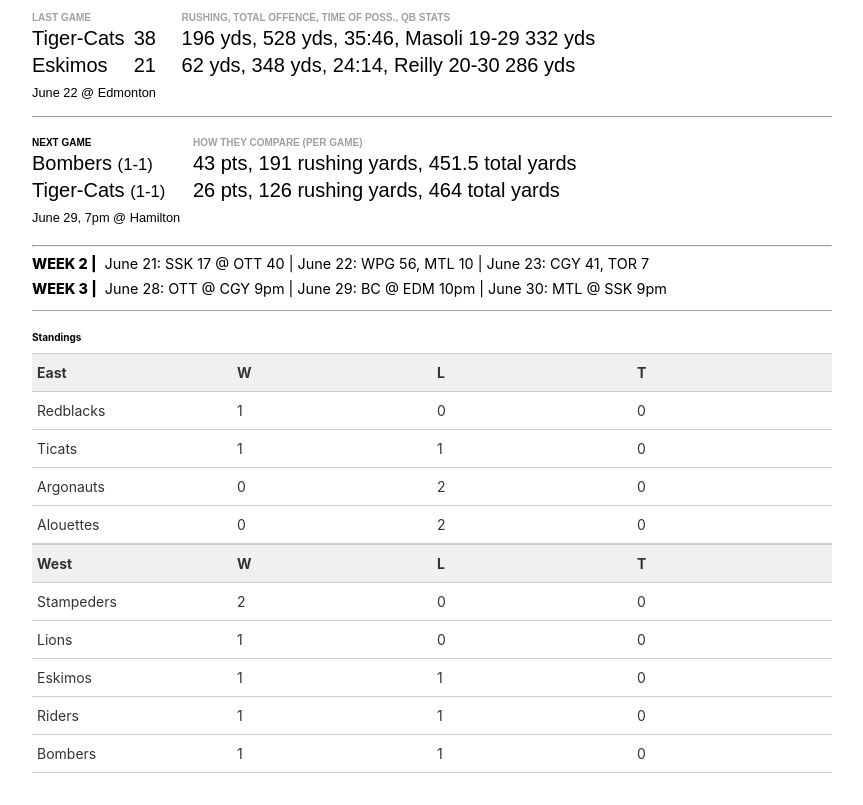
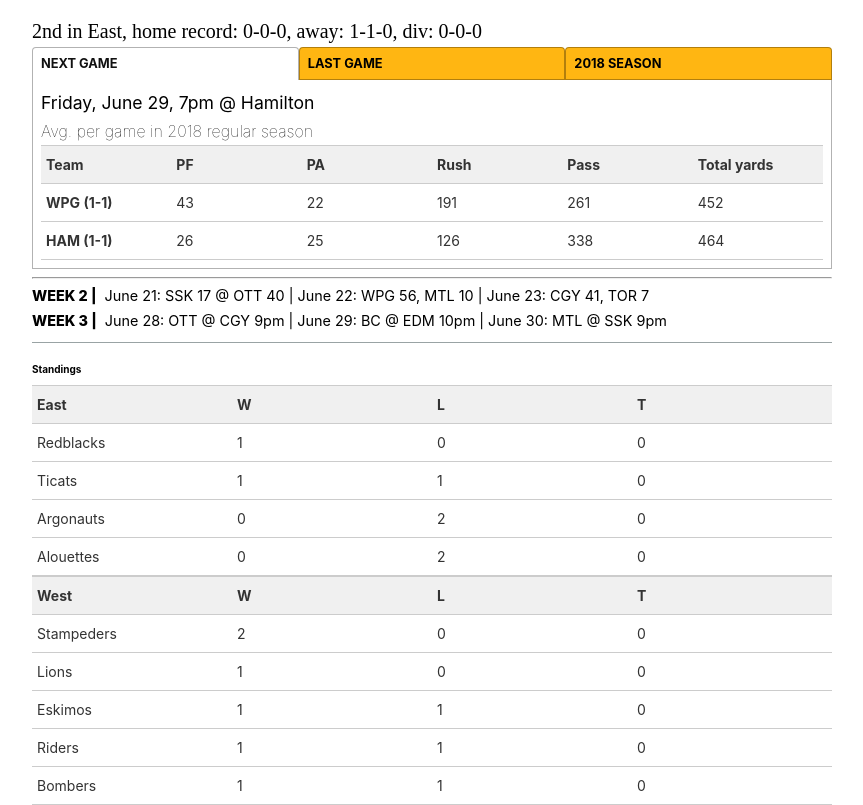
Before and after one commit to Timunroe/cfl-ticats, a Flask app: page /preview in a window 1280 px wide. Shown: the whole page, without its empty margins (208-1071 px from the left). Before the commit the page ends 773 px from the top, so only its background shows below. Run offline with Flask 2, Linux system fonts and the light colour scheme; data that the repository does not hold is empty.

Commit message:
June 26 early
Tweaked tabs at top to use tables intstead of flex-box text.

```diff
--- a/static/data.css
+++ b/static/data.css
@@ -105,64 +105,6 @@ so 800/3 ~ 250px (round down because of margins)
     transition: opacity .15s ease-out
 }
 
-/* TABS CSS */
-ul.pica-tab-controls {
-    display: flex;
-    flex-wrap: nowrap;
-    cursor: pointer;
-    padding: 0;
-    list-style-type: none;
-  }
-
-  .pica-tab-panel_items:after {
-    content: "";
-    flex: 1 1 250px;
-    margin: 0 10px 10px 10px;
-  }
-
-  li.pica-tab-control {
-    flex: 1;
-    font-family: -apple-system, BlinkMacSystemFont, \\\'avenir next\\\', avenir, \\\'helvetica neue\\\', helvetica, ubuntu, roboto, noto, \\\'segoe ui\\\', arial, sans-serif;
-    font-size: 0.8rem;
-    font-weight: bold;
-    padding: 0.5rem;
-    color: #000;
-    background-color: #CCC;
-    text-transform: uppercase;
-    border-color: rgba(0, 0, 0, .3);
-    border-style: solid;
-    border-width: 1px;
-    border-radius: .25rem;
-    border-bottom-left-radius: 0;
-    border-bottom-right-radius: 0;
-    opacity: 1;
-    transition: opacity .15s ease-in;
-  }
-
-  .pica-tab-control.active {
-    background-color: white;
-    color: #111;
-    border-bottom-width: 0;
-  }
-
-  .pica-tab-control:hover,
-  .pica-tab-control:focus {
-    opacity: .5;
-    transition: opacity .15s ease-in;
-  }
-  .pica-tab-control:active {
-    opacity: .8; transition: opacity .15s ease-out;
-  }
-
-  .pica-tab-panel {
-    border-style: solid;
-    border-width: 1px;
-    border-color: rgba(0, 0, 0, .3);
-    border-top-style: none;
-    padding: 0.5rem;
-    padding-top: 1rem;
-}
-
 .agate {
     font-size: 10px;
 
@@ -212,3 +154,58 @@ ul.pica-tab-controls {
   .pica-table .pica-table_cell {
     vertical-align: top;
   }
+
+  /* TABS CSS */
+
+.pica-tab-controls {
+  display: flex;
+  flex-wrap: nowrap;
+  cursor: pointer;
+  padding: 0;
+  list-style-type: none;
+  margin-bottom: 0;
+}
+
+.pica-tab-control {
+  flex: 1;
+  font-family: -apple-system, BlinkMacSystemFont, "avenir next", avenir, "helvetica neue", helvetica, ubuntu, roboto, noto, "segoe ui", arial, sans-serif;
+  font-size: 0.8rem;
+  font-weight: bold;
+  padding: 0.5rem;
+  color: #000;
+  background-color: #FFB612;
+  text-transform: uppercase;
+  border-color: rgba(0, 0, 0, .3);
+  border-style: solid;
+  border-width: 1px;
+  border-radius: .25rem;
+  border-bottom-left-radius: 0;
+  border-bottom-right-radius: 0;
+  opacity: 1;
+  transition: opacity .15s ease-in;
+}
+
+.pica-tab-control.active {
+  background-color: white;
+  color: #111;
+  border-bottom-width: 0;
+}
+
+.pica-tab-control:hover,
+.pica-tab-control:focus {
+  opacity: .5;
+  transition: opacity .15s ease-in;
+}
+
+.pica-tab-control:active {
+  opacity: .8;
+  transition: opacity .15s ease-out;
+}
+
+.pica-tab-panel {
+  border-style: solid;
+  border-width: 1px;
+  border-color: rgba(0, 0, 0, .3);
+  border-top-style: none;
+  padding: 0.5rem;
+}
--- a/templates/ext_ticats_stats.html
+++ b/templates/ext_ticats_stats.html
@@ -1,42 +1,81 @@
 <!--STATS HEADER START-->
 <section id="stats_header" style="margin-bottom: 0.5rem;" class="">
-  <section style="padding-top: 0.5rem; padding-bottom: 0.75rem; font-family: sans-serif;" class="">
-    <!--START LAST GAME-->
-    <div style="display: flex; flex-wrap: wrap; margin-bottom: 1rem; padding-bottom: 1rem; border-bottom: solid 1px #99A3A4;">
-      <div style="padding-right: 0.8rem;" class="">
-        <p style="font-weight: bold; margin-top: 0.25rem; margin-bottom: 0.25rem; text-transform: uppercase; color: #99A3A4;" class="agate">last game</p>
-        <p style="font-size: 1.25rem; font-weight: 200; margin-top: 0.25rem; margin-bottom: 0.25rem; display: flex; justify-content: space-between;" class="f4"><span style="padding-right: 0.25rem;" class="">Tiger-Cats</span><span>38</span></p>
-        <p style="font-size: 1.25rem; font-weight: 200; margin-top: 0.25rem; margin-bottom: 0.25rem; display: flex; justify-content: space-between;" class="f4 justify-between"><span style="padding-right: 0.25rem;" class="">Eskimos</span><span>21</span></p>
-        <p style="font-size: 0.8rem; margin-top: 0.5rem; margin-bottom: 0;" class="dn db-ns">June 22 @ Edmonton</p>
+    <p style="margin-bottom: 0.25rem; font-size: 1.25rem;">2nd in East, home record: 0-0-0, away: 1-1-0, div: 0-0-0</p>
+    <section class="pica-tabs">
+        <div class="pica-tab-controls">
+            <div class="pica-tab-control" data-tab="1" data-tab-default="yes">Next game</div>
+            <div class="pica-tab-control" data-tab="2">Last game</div>
+            <div class="pica-tab-control" data-tab="3">2018 season</div>
         </div>
-      <div style="padding-left: 0.8rem;" class="">
+        <div class="pica-tab-panels pica-sans-serif">
+            <div class="pica-tab-panel" data-tab="1">
+                <p style="font-size: 1.1rem; margin: 0.25rem 0 0 0;">Friday, June 29, 7pm @ Hamilton</p>
+                <p style="font-size: 1rem; font-weight: 100; margin-top: 0.5rem; margin-bottom: 0.25rem;" class="f4">Avg. per game in 2018 regular season</p>
+                <table class="pica-table pica-sans-serif">
+                    <tr>
+                        <th class="pica-table-cell">Team</th>
+                        <th class="pica-table-cell">PF</th>
+                        <th class="pica-table-cell">PA</th>
+                        <th class="pica-table-cell">Rush</th>
+                        <th class="pica-table-cell">Pass</th>
+                        <th class="pica-table-cell">Total yards</th>
+                    </tr>
+                    <tr>
+                        <td class="pica-table-cell" style="font-weight: 700;">WPG (1-1)</td>
+                        <td class="pica-table-cell">43</td>
+                        <td class="pica-table-cell">22</td>
+                        <td class="pica-table-cell">191</td>
+                        <td class="pica-table-cell">261</td>
+                        <td class="pica-table-cell">452</td>
+                    </tr>
+                    <tr>
+                        <td class="pica-table-cell" style="font-weight: 700;">HAM (1-1)</td>
+                        <td class="pica-table-cell">26</td>
+                        <td class="pica-table-cell">25</td>
+                        <td class="pica-table-cell">126</td>
+                        <td class="pica-table-cell">338</td>
+                        <td class="pica-table-cell">464</td>
+                    </tr>
+                </table>
+            </div>
+            <div class="pica-tab-panel" data-tab="2">
+                <div style="display: flex; flex-wrap: wrap; align-items: flex-end; margin: 0 -10px 0 -10px;" class="">
+                    <div style="margin: 0 10px 0 10px;" class="">
+                        <p style="font-size: 1.25rem; font-weight: 200; margin-top: 0.35rem; margin-bottom: 0.25rem; display: flex; justify-content: space-between;" class="f4"><span style="padding-right: 0.25rem;" class="">Tiger-Cats</span><span>38</span></p>
+                        <p style="font-size: 1.25rem; font-weight: 200; margin-top: 0.35rem; margin-bottom: 0.25rem; display: flex; justify-content: space-between;" class="f4 justify-between"><span style="padding-right: 0.25rem;" class="">Eskimos</span><span>21</span></p>
+                    </div>
+                    <div style="margin: 0 10px 0 10px;" class="">
                         <p style="font-weight: bold; margin-top: 0.25rem; margin-bottom: 0.25rem; text-transform: uppercase; color: #99A3A4;" class="agate">Rushing, total offence, time of poss., QB stats</p>
-        <p style="font-size: 1.25rem; font-weight: 100; margin-top: 0.25rem; margin-bottom: 0.25rem;" class="f4">196 yds, 528 yds, 35:46, Masoli 19-29 332 yds</p>
-        <p style="font-size: 1.25rem; font-weight: 100; margin-top: 0.25rem; margin-bottom: 0.25rem;" class="f4">62 yds, 348 yds, 24:14, Reilly 20-30 286 yds</p>
-        <p style="font-size: 0.8rem; margin-top: 0.5rem; margin-bottom: 0;" class="dn db-ns"></p>
+                        <p style="font-size: 1.25rem; font-weight: 100; margin-top: 0.35rem; margin-bottom: 0.25rem;" class="f4">196 yds, 528 yds, 35:46, Masoli 19-29 332 yds</p>
+                        <p style="font-size: 1.25rem; font-weight: 100; margin-top: 0.35rem; margin-bottom: 0.25rem;" class="f4">62 yds, 348 yds, 24:14, Reilly 20-30 286 yds</p>
                     </div>
                 </div>
-    <!--END LAST GAME-->
-
-    <!--START NEXT GAME-->
-    <div style="display: flex; flex-wrap: wrap;">
-      <div style="" class="">
-        <p style="font-weight: bold; margin-top: 0.25rem; margin-bottom: 0.25rem; text-transform: uppercase;" class="agate">next game</p>
-        <p style="font-size: 1.25rem; font-weight: 500; margin-top: 0.25rem; margin-bottom: 0.25rem;" class="">Bombers <small>(1-1)</small></p>
-        <p style="font-size: 1.25rem; font-weight: 500; margin-top: 0.25rem; margin-bottom: 0.25rem;" class="">Tiger-Cats <small>(1-1)</small></p>
-        <p style="font-size: 0.8rem; margin-top: 0.5rem; margin-bottom: 0;" class="">June 29, 7pm @ Hamilton</p>
+                <p style="font-size: 1.1rem; margin: 0.25rem 0 0 0;">June 22 @ Edmonton</p>
             </div>
-      <div style="padding-left: 0.8rem;" class="">
-        <p style="font-weight: bold; margin-top: 0.25rem; margin-bottom: 0.25rem; text-transform: uppercase; color: #99A3A4;" class="agate">How they compare (per game)</p>
-        <p style="font-size: 1.25rem; font-weight: 100; margin-top: 0.25rem; margin-bottom: 0.25rem;" class="f4">43 pts, 191 rushing yards, 451.5 total yards</p>
-        <p style="font-size: 1.25rem; font-weight: 100; margin-top: 0.25rem; margin-bottom: 0.25rem;" class="f4">26 pts, 126 rushing yards, 464 total yards</p>
-        <p style="font-size: 0.8rem; margin-top: 0.5rem; margin-bottom: 0;" class="dn db-ns"></p>
+            <div class="pica-tab-panel" data-tab="3">
+                <div style="display: flex; flex-wrap: wrap; margin: 0 -10px 0 -10px; font-size: 1rem; line-height: 1.2rem;" class="">
+                    <p style="margin: 0.25rem 10px 0.25rem 10px; min-width: 300px;">1. Saturday, June 16 @ CGY L 14-28</p>
+                    <p style="margin: 0.25rem 10px 0.25rem 10px; min-width: 300px;">2. Friday, June 22 @ EDM W 38-21</p>
+                    <p style="margin: 0.25rem 10px 0.25rem 10px; min-width: 300px;">3. Friday, June 29 WPG 7 pm</p>
+                    <p style="margin: 0.25rem 10px 0.25rem 10px; min-width: 300px;">4. Thursday, July 5	@ SSK 9 pm</p>
+                    <p style="margin: 0.25rem 10px 0.25rem 10px; min-width: 300px;">5. Thursday, July 19 SSK 7:30 pm</p>
+                    <p style="margin: 0.25rem 10px 0.25rem 10px; min-width: 300px;">6. Saturday, July 28 OTT 4 pm</p>
+                    <p style="margin: 0.25rem 10px 0.25rem 10px; min-width: 300px;">7. Friday, Aug. 3 @ MTL 7:30 pm</p>
+                    <p style="margin: 0.25rem 10px 0.25rem 10px; min-width: 300px;">8. Friday, Aug. 10	@ WPG 8:30 pm</p>
+                    <p style="margin: 0.25rem 10px 0.25rem 10px; min-width: 300px;">9. Thursday, Aug. 23 EDM 7:30 pm</p>
+                    <p style="margin: 0.25rem 10px 0.25rem 10px; min-width: 300px;">10. Monday, Sept. 3 TOR 6:30 pm</p>
+                    <p style="margin: 0.25rem 10px 0.25rem 10px; min-width: 300px;">11. Saturday, Sept. 8 @ TOR	1 pm</p>
+                    <p style="margin: 0.25rem 10px 0.25rem 10px; min-width: 300px;">12. Saturday, Sept. 15	CGY	4 pm</p>
+                    <p style="margin: 0.25rem 10px 0.25rem 10px; min-width: 300px;">13. Saturday, Sept. 22	@ BC 10 pm</p>
+                    <p style="margin: 0.25rem 10px 0.25rem 10px; min-width: 300px;">14. Saturday, Sept. 29	BC 4 pm</p>
+                    <p style="margin: 0.25rem 10px 0.25rem 10px; min-width: 300px;">15. Friday, Oct. 12	@ TOR 7:30 pm</p>
+                    <p style="margin: 0.25rem 10px 0.25rem 10px; min-width: 300px;">16. Friday, Oct. 19	@ OTT 7 pm</p>
+                    <p style="margin: 0.25rem 10px 0.25rem 10px; min-width: 300px;">17. Saturday, Oct. 27 OTT 4 pm</p>
+                    <p style="margin: 0.25rem 10px 0.25rem 10px; min-width: 300px;">18. Saturday, Nov. 3 MTL 7 pm</p>
                 </div>
             </div>
-    <!--END LAST GAME-->
-
+        </div>
     </section>
-  <!--END 2 -->
 
 </section>
 <!--STATS HEADER END-->
--- a/templates/preview.html
+++ b/templates/preview.html
@@ -10,5 +10,40 @@
 
 {% include 'ext_core.html' %}
 
+<script>
+function pica_tabs_handler(e) {
+	// deal with tab-controls
+  var tab_id = this.getAttribute('data-tab');
+  // reset all tab controls of specific block to default class
+  var tab_controls = this.parentNode.querySelectorAll('.pica-tab-control');
+  Array.prototype.forEach.call(tab_controls, function(el, i) {
+    el.className = 'pica-tab-control'; // set tab controls to base class
+  });
+  // set class of selected tab control in specific block to active
+  this.className = 'pica-tab-control active';
+  // deal with tab-panels
+  // select all panels in the data-block with this data-tab number
+  var panel_block = this.parentNode.parentNode.querySelector('.pica-tab-panels');
+  // hide them
+  Array.prototype.forEach.call(panel_block.querySelectorAll('.pica-tab-panel'), function(el, i) {
+    el.style.display = 'none';
+  });
+  // unhide the panel whose data-tab number is same as clicked control
+  var this_panel = panel_block.querySelector('[data-tab="' + tab_id + '"]');
+  // var this_panel = these_panels.querySelector('[data-tab-panel="' + tab_id + '"]');
+  this_panel.style.display = 'block';
+}
+
+// start by applying listeners to tab controls
+var tab_controls = document.querySelectorAll('.pica-tab-controls .pica-tab-control');
+Array.prototype.forEach.call(tab_controls, function(el, i) {
+  el.addEventListener('click', pica_tabs_handler, false);
+});
+// select default tab
+var defaults = document.querySelectorAll('.pica-tab-control[data-tab-default="yes"]')
+Array.prototype.forEach.call(defaults, function(el, i) {
+  el.click();
+});
+</script>
 </body>
 </html>
```
Also changed, not shown: data_templates.py (+34 -0 lines), ticats.json (+1 -1 lines). Lines whose indentation alone changed are shown as unchanged.
